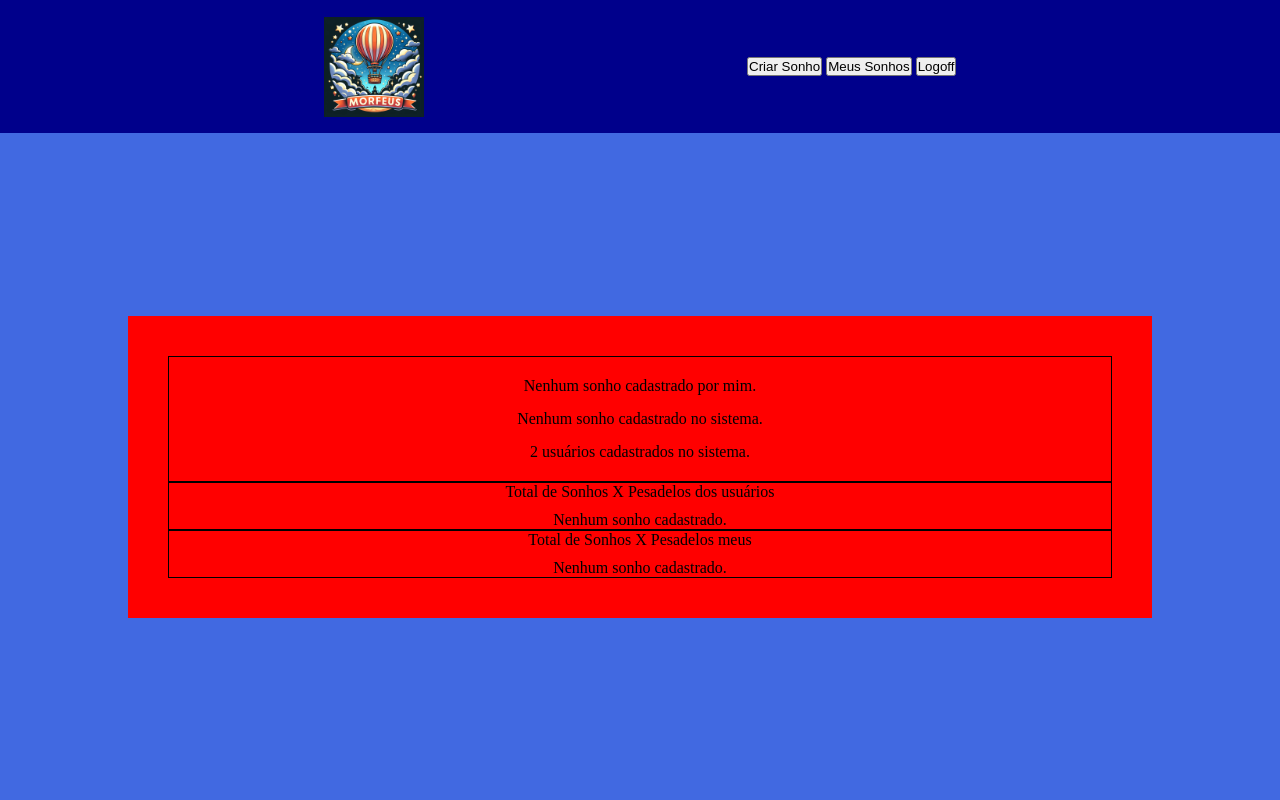
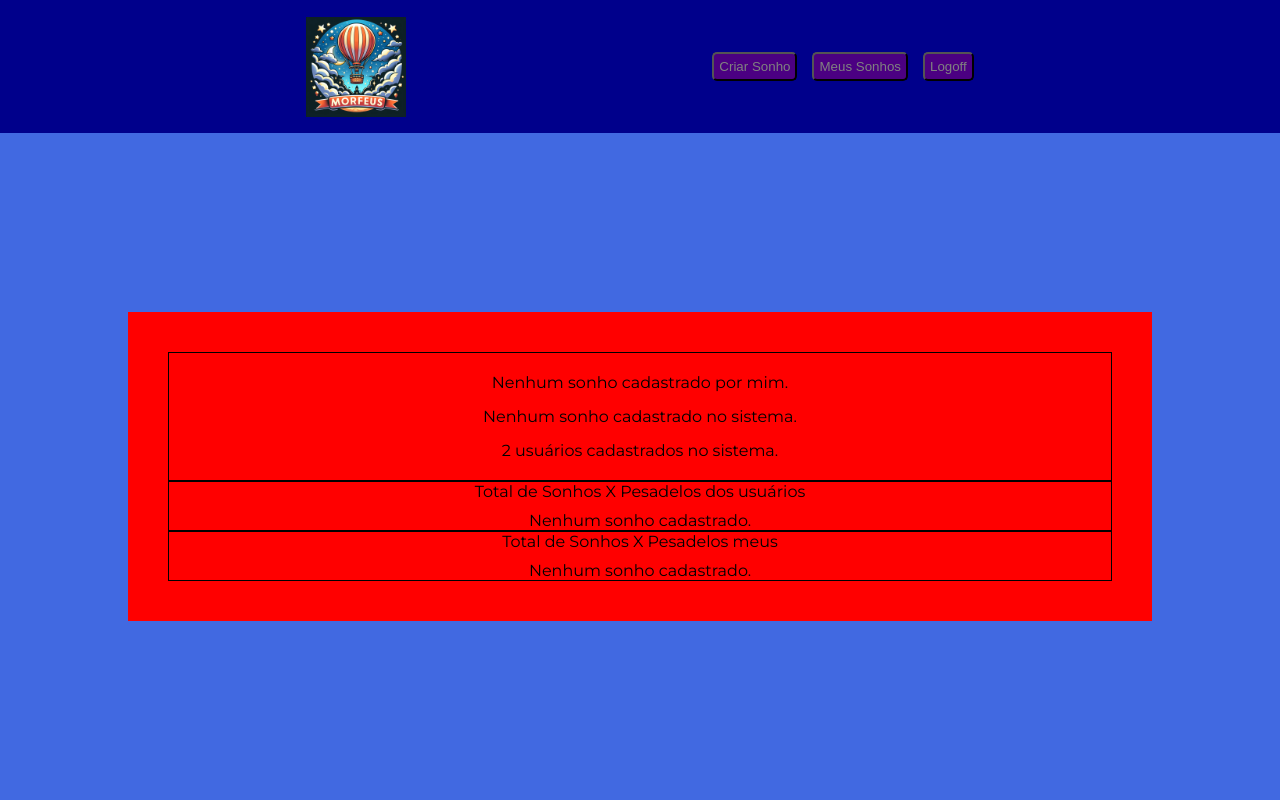
Before and after one commit to raisson-souza/morfeus, a Django app: page /morfeus/ in a window 1280 px wide. Run offline with Django 4.2, Linux system fonts and the light colour scheme; a user stored in the database is signed in; data comes from the database, SQL or seed files in the repository; data that the repository does not hold is empty.

Commit message:
Ajuste geral de fontes; Ajustes dos botões.

```diff
--- a/dreams/static/index.css
+++ b/dreams/static/index.css
@@ -1,3 +1,5 @@
+@import url('https://fonts.googleapis.com/css2?family=Montserrat&display=swap');
+
 * {
     padding: 0;
     margin: 0;
@@ -7,3 +9,20 @@
 img {
     cursor: pointer;
 }
+
+header .actions {
+    display: flex;
+    gap: 15px;
+}
+
+.actions button {
+    padding: 5px;
+    border-radius: 5px;
+    background-color: indigo;
+    color: gray;
+    cursor: pointer;
+}
+
+p, h2, h3 {
+    font-family: 'Montserrat', sans-serif;
+}
--- a/dreams/templates/dreams.html
+++ b/dreams/templates/dreams.html
@@ -12,7 +12,7 @@
     <div class="dreams-box">
         <header>
             <img src="../static/morfeus_logo.jpg" onclick="morfeus()">
-            <div class="dreams-actions">
+            <div class="actions">
                 <button type="button" onclick="morfeus()">
                     Voltar
                 </button>
--- a/dreams/templates/home.html
+++ b/dreams/templates/home.html
@@ -12,7 +12,7 @@
     <div class="home-box">
         <header>
             <img src="../static/morfeus_logo.jpg" alt="MorfeusLogo">
-            <div class="home-header-actions">
+            <div class="actions">
                 <button type="button" onclick="login()">LOGIN</button>
                 <button type="button" onclick="register()">CADASTRAR-SE</button>
             </div>
--- a/dreams/templates/morfeus.html
+++ b/dreams/templates/morfeus.html
@@ -14,7 +14,7 @@
     <div class="morfeus-box">
         <header>
             <img src="../static/morfeus_logo.jpg">
-            <div class="morfeus-actions">
+            <div class="actions">
                 <button type="button" onclick="create_dream()">
                     Criar Sonho
                 </button>
@@ -30,13 +30,13 @@
             <div class="morfeus-data">
                 <div class="statistics">
                     <div class="my-dreams">
-                        {{ my_dreams_count }}
+                        <p>{{ my_dreams_count }}</p>
                     </div>
                     <div class="total-dreams">
-                        {{ total_dreams_count }}
+                        <p>{{ total_dreams_count }}</p>
                     </div>
                     <div class="total-users">
-                        {{ users_count }}
+                        <p>{{ users_count }}</p>
                     </div>
                 </div>
                 <div class="total-dream-nightmare-graph dream-nightmare-graph">
```
